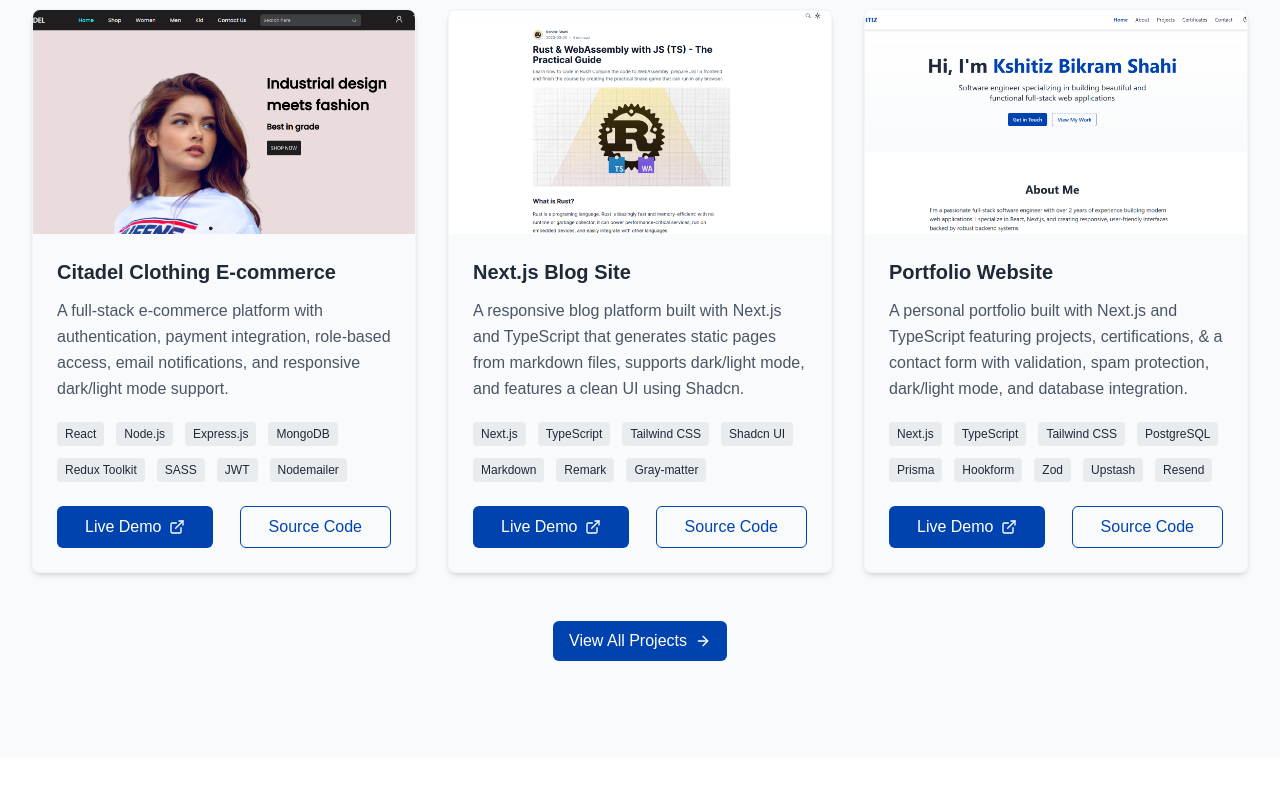
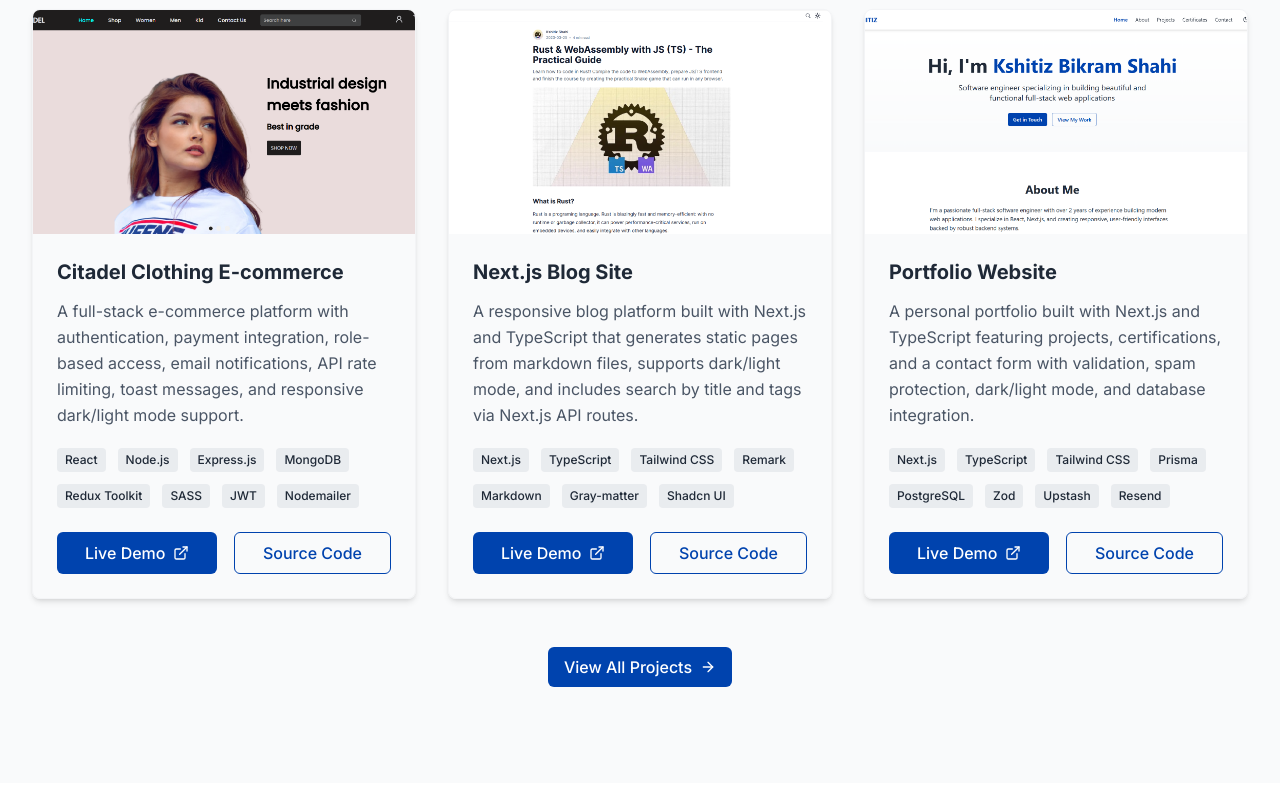
Before and after one commit to kshitizshahi/portfolio, a Next.js app: page / in a window 1280 px wide. Shown: the part 1125-1923 px from the top of the page. Built offline with nearby package versions, Linux system fonts and the light colour scheme.

Commit message:
font changed

```diff
--- a/src/data/projects.ts
+++ b/src/data/projects.ts
@@ -3,7 +3,7 @@ export const featuredProjects = [
     id: 1,
     title: "Citadel Clothing E-commerce",
     description:
-      "A full-stack e-commerce platform with authentication, payment integration, role-based access, email notifications, and responsive dark/light mode support.",
+      "A full-stack e-commerce platform with authentication, payment integration, role-based access, email notifications, API rate limiting, toast messages, and responsive dark/light mode support.",
     technologies: [
       "React",
       "Node.js",
@@ -23,15 +23,15 @@ export const featuredProjects = [
     id: 2,
     title: "Next.js Blog Site",
     description:
-      "A responsive blog platform built with Next.js and TypeScript that generates static pages from markdown files, supports dark/light mode, and features a clean UI using Shadcn.",
+      "A responsive blog platform built with Next.js and TypeScript that generates static pages from markdown files, supports dark/light mode, and includes search by title and tags via Next.js API routes.",
     technologies: [
       "Next.js",
       "TypeScript",
       "Tailwind CSS",
+      "Remark",
+      "Markdown",
+      "Gray-matter",
       "Shadcn UI",
-      "Markdown",
-      "Remark",
-      "Gray-matter",
     ],
     isDeployed: true,
     imageUrl: "/blog-site.png",
@@ -42,14 +42,13 @@ export const featuredProjects = [
     id: 3,
     title: "Portfolio Website",
     description:
-      "A personal portfolio built with Next.js and TypeScript featuring projects, certifications, & a contact form with validation, spam protection, dark/light mode, and database integration.",
+      "A personal portfolio built with Next.js and TypeScript featuring projects, certifications, and a contact form with validation, spam protection, dark/light mode, and database integration.",
     technologies: [
       "Next.js",
       "TypeScript",
       "Tailwind CSS",
+      "Prisma",
       "PostgreSQL",
-      "Prisma",
-      "Hookform",
       "Zod",
       "Upstash",
       "Resend",
@@ -66,7 +65,7 @@ export const projects = [
     id: 1,
     title: "Citadel Clothing E-commerce",
     description:
-      "A full-stack e-commerce platform with authentication, payment integration, role-based access, email notifications, and responsive dark/light mode support.",
+      "A full-stack e-commerce platform with authentication, payment integration, role-based access, email notifications, API rate limiting, toast messages, and responsive dark/light mode support.",
     technologies: [
       "React",
       "Node.js",
@@ -86,15 +85,15 @@ export const projects = [
     id: 2,
     title: "Next.js Blog Site",
     description:
-      "A responsive blog platform built with Next.js and TypeScript that generates static pages from markdown files, supports dark/light mode, and features a clean UI using Shadcn.",
+      "A responsive blog platform built with Next.js and TypeScript that generates static pages from markdown files, supports dark/light mode, and includes search by title and tags via Next.js API routes.",
     technologies: [
       "Next.js",
       "TypeScript",
       "Tailwind CSS",
+      "Remark",
+      "Markdown",
+      "Gray-matter",
       "Shadcn UI",
-      "Markdown",
-      "Remark",
-      "Gray-matter",
     ],
     isDeployed: true,
     imageUrl: "/blog-site.png",
@@ -105,14 +104,13 @@ export const projects = [
     id: 3,
     title: "Portfolio Website",
     description:
-      "A personal portfolio built with Next.js and TypeScript featuring projects, certifications, & a contact form with validation, spam protection, dark/light mode, and database integration.",
+      "A personal portfolio built with Next.js and TypeScript featuring projects, certifications, and a contact form with validation, spam protection, dark/light mode, and database integration.",
     technologies: [
       "Next.js",
       "TypeScript",
       "Tailwind CSS",
+      "Prisma",
       "PostgreSQL",
-      "Prisma",
-      "Hookform",
       "Zod",
       "Upstash",
       "Resend",
@@ -146,7 +144,7 @@ export const projects = [
     id: 5,
     title: "Staff-Hire System",
     description:
-      "A GUI-based staff hiring system built with Java Swing and OOP, supporting vacancy creation, staff appointments, terminations, & data display using custom classes & dynamic data handling.",
+      "A GUI-based staff hiring system built with Java Swing and OOP, supporting vacancy creation, staff appointments, terminations, and data display using custom classes and dynamic data handling.",
     technologies: ["Java", "Swing", "Object-Oriented Programming", "Java AWT"],
     isDeployed: false,
     imageUrl: "/java-staff-appointment.png",
--- a/tailwind.config.ts
+++ b/tailwind.config.ts
@@ -27,7 +27,7 @@ export default {
         custom: "var(--color-border-custom)",
       },
       fontFamily: {
-        sans: ["sans-serif", "var(--font-inter)"],
+        sans: ["var(--font-inter)", "sans-serif"],
       },
     },
   },
```
Also changed, not shown: 1 other file (tests, documents, lock files or other folders).
